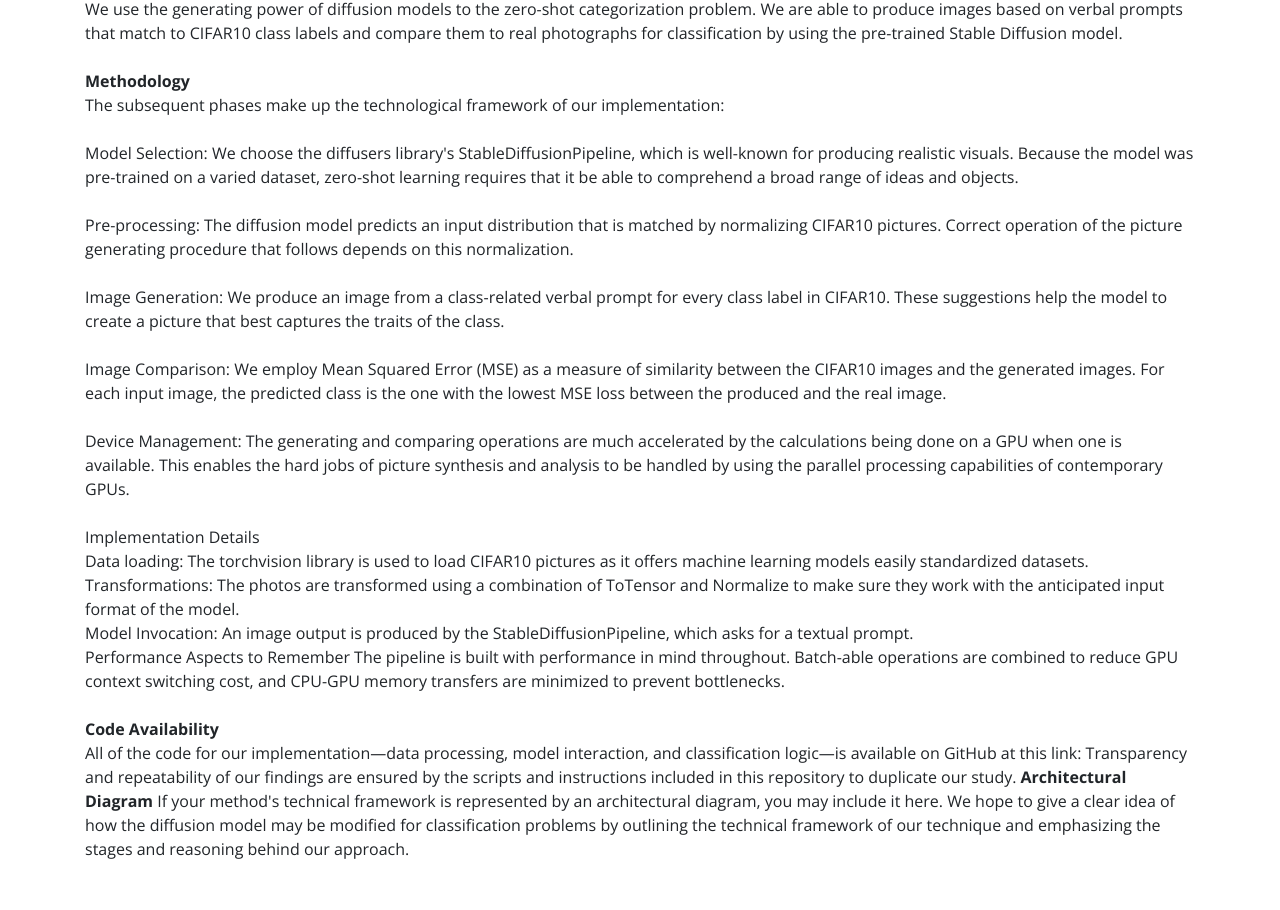
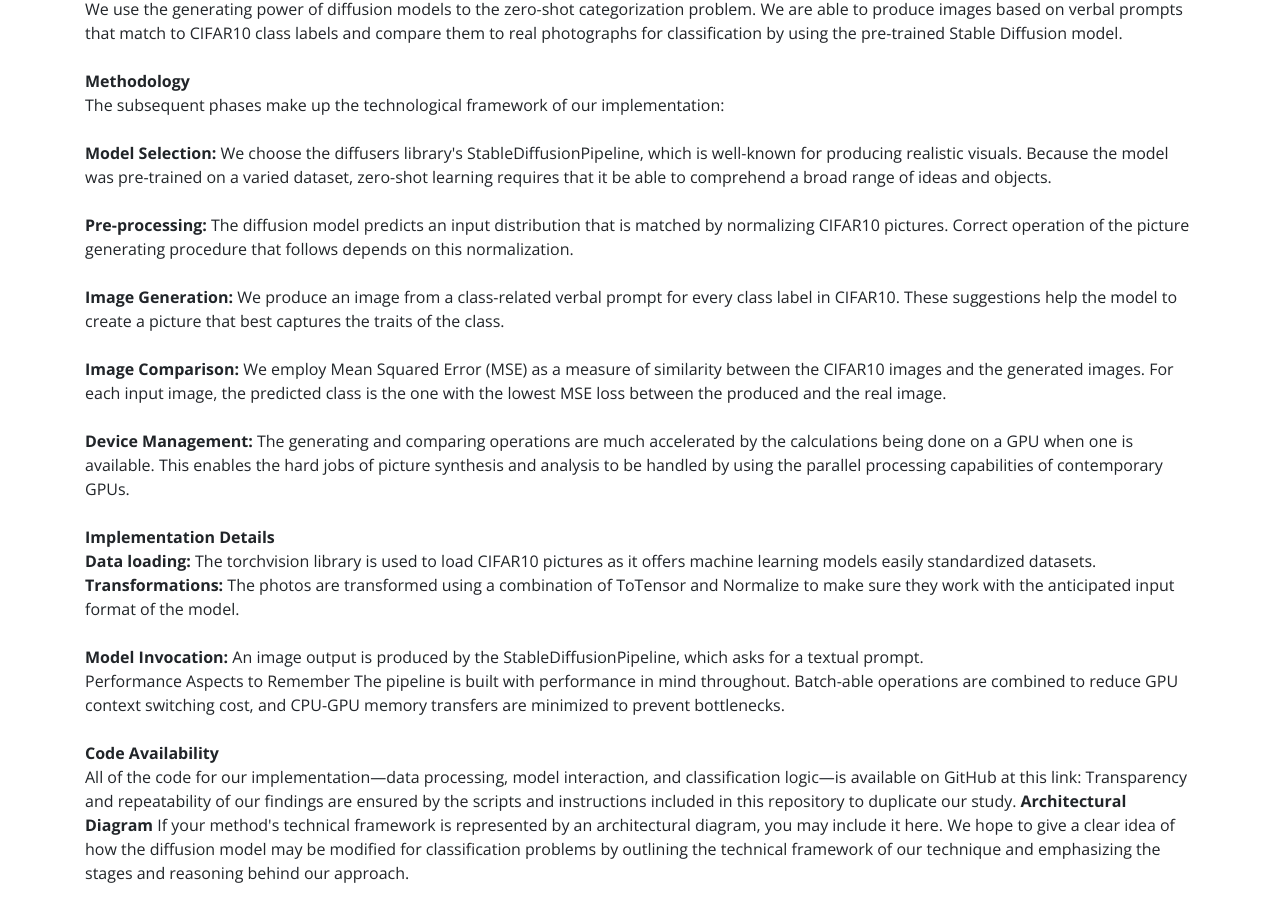
Before and after one commit to AntonioCaceres17/DS4440-Final-Project, a plain HTML site: page index.html in a window 1280 px wide. Shown: the part 2254-3164 px from the top of the page. Drawn offline with nearby package versions, Linux system fonts and the light colour scheme.

Commit message:
Update Section 3

```diff
--- a/index.html
+++ b/index.html
@@ -116,23 +116,23 @@ We use the generating power of diffusion models to the zero-shot categorization
  <br>
 The subsequent phases make up the technological framework of our implementation:
 <br><br>
-Model Selection: We choose the diffusers library's StableDiffusionPipeline, which is well-known for producing realistic visuals. Because the model was pre-trained on a varied dataset, zero-shot learning requires that it be able to comprehend a broad range of ideas and objects.
+<b>Model Selection:</b> We choose the diffusers library's StableDiffusionPipeline, which is well-known for producing realistic visuals. Because the model was pre-trained on a varied dataset, zero-shot learning requires that it be able to comprehend a broad range of ideas and objects.
 <br><br>
- Pre-processing: The diffusion model predicts an input distribution that is matched by normalizing CIFAR10 pictures. Correct operation of the picture generating procedure that follows depends on this normalization.
+ <b>Pre-processing:</b> The diffusion model predicts an input distribution that is matched by normalizing CIFAR10 pictures. Correct operation of the picture generating procedure that follows depends on this normalization.
 <br><br>
- Image Generation: We produce an image from a class-related verbal prompt for every class label in CIFAR10. These suggestions help the model to create a picture that best captures the traits of the class.
+ <b>Image Generation:</b> We produce an image from a class-related verbal prompt for every class label in CIFAR10. These suggestions help the model to create a picture that best captures the traits of the class.
 <br><br>
- Image Comparison: We employ Mean Squared Error (MSE) as a measure of similarity between the CIFAR10 images and the generated images. For each input image, the predicted class is the one with the lowest MSE loss between the produced and the real image.
+<b> Image Comparison:</b> We employ Mean Squared Error (MSE) as a measure of similarity between the CIFAR10 images and the generated images. For each input image, the predicted class is the one with the lowest MSE loss between the produced and the real image.
 <br><br>
- Device Management: The generating and comparing operations are much accelerated by the calculations being done on a GPU when one is available. This enables the hard jobs of picture synthesis and analysis to be handled by using the parallel processing capabilities of contemporary GPUs.
+ <b>Device Management:</b> The generating and comparing operations are much accelerated by the calculations being done on a GPU when one is available. This enables the hard jobs of picture synthesis and analysis to be handled by using the parallel processing capabilities of contemporary GPUs.
 <br><br>
- Implementation Details
+ <b>Implementation Details</b>
 <br>
- Data loading: The torchvision library is used to load CIFAR10 pictures as it offers machine learning models easily standardized datasets.
+ <b>Data loading:</b> The torchvision library is used to load CIFAR10 pictures as it offers machine learning models easily standardized datasets.
 <br>
- Transformations: The photos are transformed using a combination of ToTensor and Normalize to make sure they work with the anticipated input format of the model.
-<br>
- Model Invocation: An image output is produced by the StableDiffusionPipeline, which asks for a textual prompt.
+ <b>Transformations:</b> The photos are transformed using a combination of ToTensor and Normalize to make sure they work with the anticipated input format of the model.
+<br><br>
+ <b>Model Invocation:</b> An image output is produced by the StableDiffusionPipeline, which asks for a textual prompt.
 <br>
  Performance Aspects to Remember The pipeline is built with performance in mind throughout. Batch-able operations are combined to reduce GPU context switching cost, and CPU-GPU memory transfers are minimized to prevent bottlenecks.
 <br><br>
@@ -155,9 +155,10 @@ We hope to give a clear idea of how the diffusion model may be modified for clas
 </p>
 
 <h2> Section 4: Experimental Findings</h2>
+ <br>
 <p>
 Here we report the experimental results of our diffusion model-based zero-shot categorization. We investigate the distribution of the predictions made by our model across several classes and evaluate the performance of our approach against a baseline model using a set of visualizations.
-<br>
+<br><br>
 <b>Model Accuracy Comparison</b>
 <br>
 The 10 epoch accuracy trends of our diffusion model-based classifier against a baseline model are shown in the line chart above. It is shown that the diffusion model continuously outperforms the baseline, exhibiting increased stability across succeeding epochs in addition to superior accuracy. Higher performance variance in the baseline model might be a sign of its sensitivity to the training data or of its less generalization potential than our approach.
```
